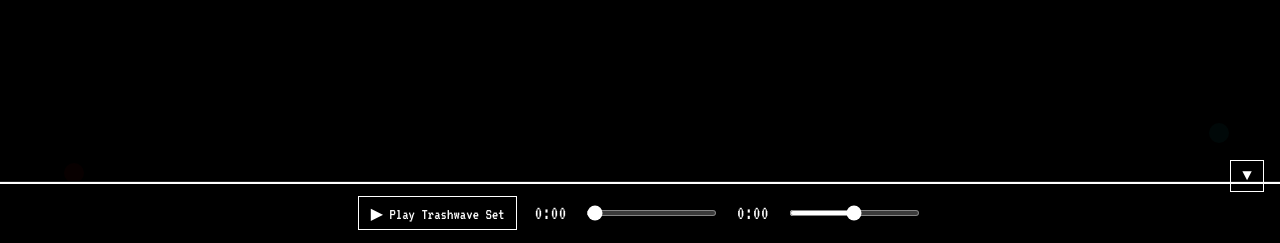
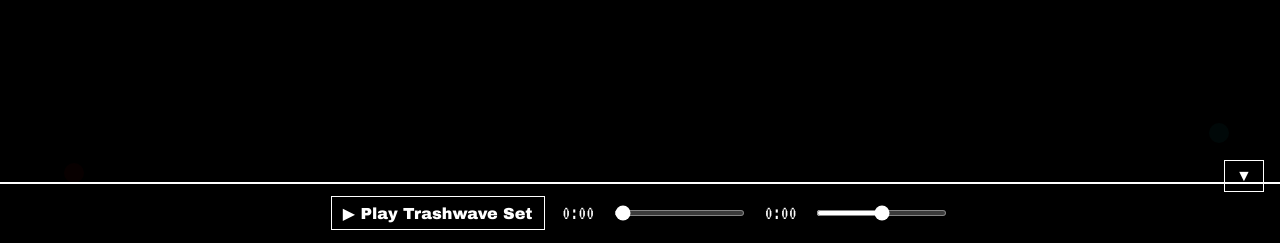
Before and after one commit to TwoVANDALS/TwoVANDALS, a plain HTML site: page index.html in a window 1280 px wide. Shown: the part 557-800 px from the top of the page. Drawn offline with Linux system fonts and the light colour scheme.

Commit message:
Update style.css

```diff
--- a/style.css
+++ b/style.css
@@ -170,31 +170,57 @@ footer {
   bottom: 0;
   left: 0;
   right: 0;
-  background: #111;
-  border-top: 2px solid #0f0;
+  background: #000;
+  border-top: 2px solid #fff;
   display: flex;
   align-items: center;
-  padding: 0.5rem 1rem;
-  z-index: 10000;
+  justify-content: center;
+  gap: 0.7rem;
+  padding: 0.8rem 1rem;
   font-family: 'VT323', monospace;
+  z-index: 9999;
+  transition: transform 0.4s ease, opacity 0.4s ease;
+}
+
+.audio-player button,
+.audio-player input[type="range"] {
+  background: none;
+  border: 1px solid white;
   color: white;
-  gap: 0.5rem;
 }
 
 .audio-player button {
-  background: transparent;
-  color: white;
-  font-size: 1.5rem;
-  border: none;
+  padding: 0.4rem 0.7rem;
+  font-size: 1rem;
   cursor: pointer;
 }
 
 .audio-player input[type="range"] {
-  accent-color: lime;
+  accent-color: white;
+  height: 4px;
 }
 
-.audio-player #seek {
-  flex: 1;
+.audio-player span {
+  min-width: 45px;
+  text-align: center;
+}
+
+.audio-player.collapsed {
+  transform: translateY(100%);
+  opacity: 0.2;
+}
+
+.audio-player.collapsed:hover {
+  transform: translateY(0);
+  opacity: 1;
+}
+
+.toggle-btn {
+  position: absolute;
+  top: -1.5rem;
+  right: 1rem;
+  font-size: 1.2rem;
+  border: none;
 }
 
 /* === MOBILE AUDIO PLAYER === */
@@ -277,132 +303,3 @@ footer {
   font-family: 'VT323', monospace;
   font-size: 1.8rem;
 }
-
-.audio-player {
-  background: #000;
-  border-top: 2px solid #fff;
-  box-shadow: 0 -1px 0 #222;
-}
-.audio-player button {
-  font-family: 'VT323', monospace;
-  color: #fff;
-  border: 1px solid #fff;
-  padding: 0.3rem 0.6rem;
-  background: none;
-  font-size: 1.3rem;
-}
-
-.audio-player {
-  transition: transform 0.4s ease, opacity 0.4s ease;
-}
-
-.audio-player.collapsed {
-  transform: translateY(100%);
-  opacity: 0.2;
-}
-
-.toggle-btn {
-  position: absolute;
-  top: -1.8rem;
-  right: 1rem;
-  font-size: 1.2rem;
-  background: none;
-  color: #fff;
-  border: none;
-  cursor: pointer;
-  font-family: 'VT323', monospace;
-  z-index: 2;
-}
-
-.audio-player {
-  position: fixed;
-  bottom: 0;
-  left: 0;
-  right: 0;
-  background: #000;
-  border-top: 2px solid #fff;
-  display: flex;
-  align-items: center;
-  justify-content: center;
-  gap: 1rem;
-  padding: 0.8rem 1rem;
-  z-index: 10000;
-  transition: transform 0.4s ease, opacity 0.4s ease;
-}
-
-.audio-player.collapsed {
-  transform: translateY(100%);
-  opacity: 0.3;
-}
-
-.toggle-btn {
-  position: absolute;
-  top: -1.8rem;
-  right: 1rem;
-  font-size: 1.2rem;
-  background: none;
-  color: #fff;
-  border: none;
-  cursor: pointer;
-  font-family: 'VT323', monospace;
-  z-index: 2;
-}
-
-.audio-player {
-  position: fixed;
-  bottom: 0;
-  left: 0;
-  right: 0;
-  background: #000;
-  border-top: 2px solid #fff;
-  color: white;
-  display: flex;
-  align-items: center;
-  justify-content: center;
-  gap: 0.7rem;
-  padding: 0.8rem 1rem;
-  font-family: 'VT323', monospace;
-  z-index: 9999;
-  transition: transform 0.4s ease, opacity 0.4s ease;
-}
-
-.audio-player button,
-.audio-player input[type="range"] {
-  background: none;
-  border: 1px solid white;
-  color: white;
-}
-
-.audio-player button {
-  padding: 0.4rem 0.7rem;
-  font-size: 1rem;
-  cursor: pointer;
-}
-
-.audio-player input[type="range"] {
-  accent-color: white;
-  height: 4px;
-}
-
-.audio-player span {
-  min-width: 45px;
-  text-align: center;
-}
-
-.audio-player.collapsed {
-  transform: translateY(100%);
-  opacity: 0.2;
-}
-
-.audio-player.collapsed:hover {
-  transform: translateY(0);
-  opacity: 1;
-}
-
-.toggle-btn {
-  position: absolute;
-  top: -1.5rem;
-  right: 1rem;
-  font-size: 1.2rem;
-  border: none;
-}
```
